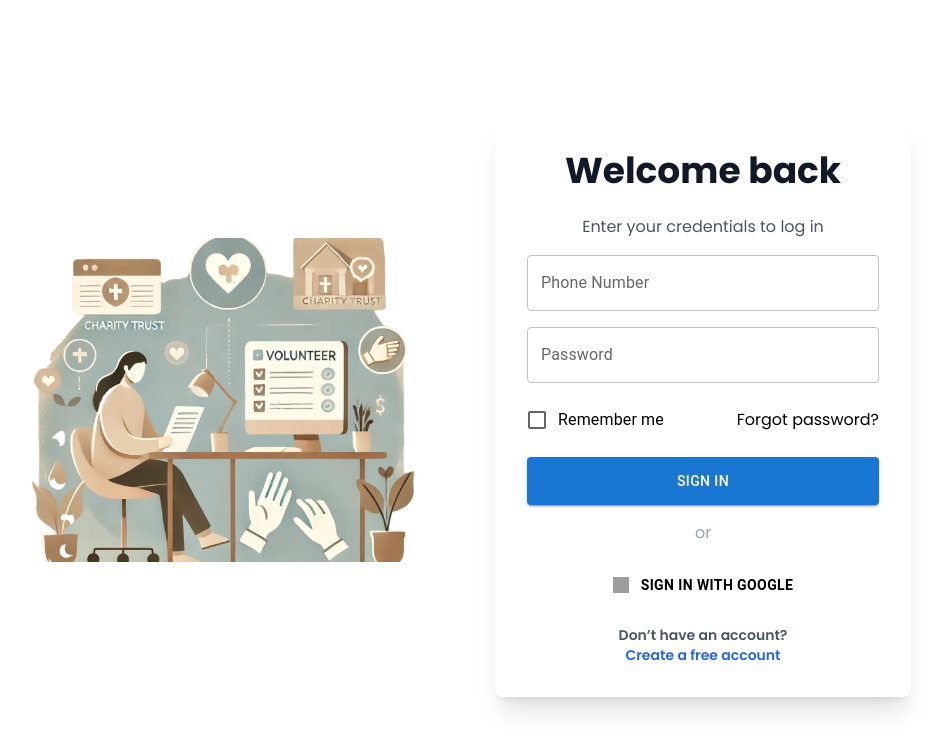
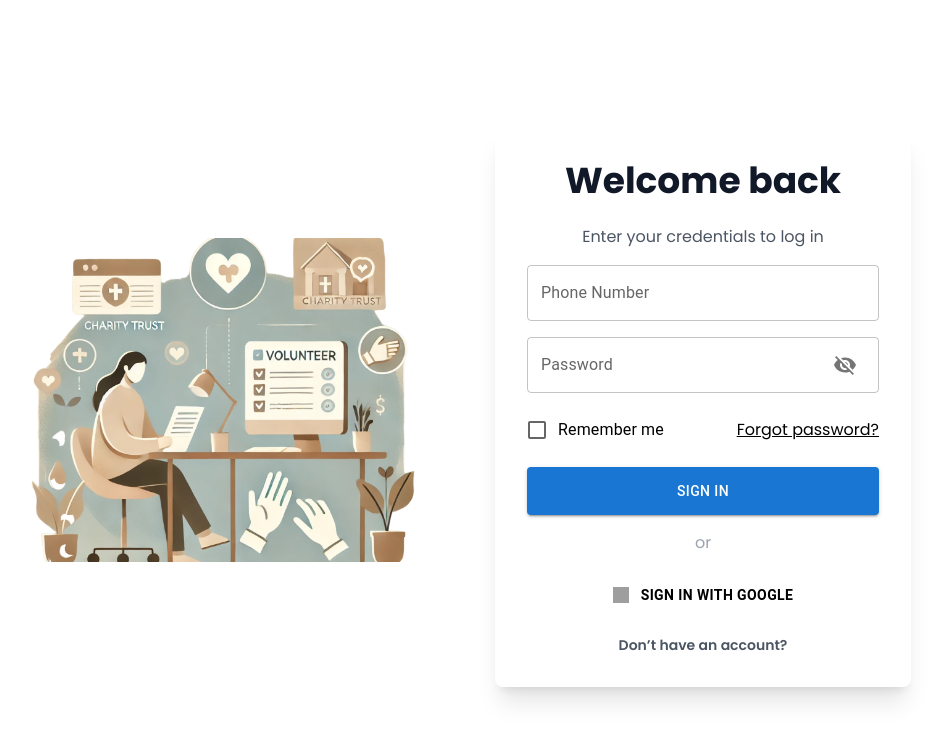
Before and after one commit to mrinalgupta24/akb-organization, a React (Vite) app: page / in a window 1280 px wide. Shown: the top 750 px of the page, without its empty margins (177-1117 px from the left). Built offline with nearby package versions, Linux system fonts and the light colour scheme; grey boxes are pictures that could not be loaded.

Commit message:
fourth  commit

```diff
--- a/package.json
+++ b/package.json
@@ -13,7 +13,8 @@
     "@dpa-id-components/ui-dialog": "^0.1.4",
     "@emotion/react": "^11.13.3",
     "@emotion/styled": "^11.13.0",
-    "@mui/material": "^6.1.6",
+    "@mui/icons-material": "^6.3.0",
+    "@mui/material": "^6.3.0",
     "@mui/styled-engine": "^6.1.6",
     "axios": "^1.7.7",
     "html2canvas": "^1.4.1",
--- a/src/pages/VerifierSignIn.jsx
+++ b/src/pages/VerifierSignIn.jsx
@@ -7,7 +7,10 @@ import {
   FormControlLabel,
   Snackbar,
   Alert,
+  IconButton,
+  InputAdornment,
 } from "@mui/material";
+import { Visibility, VisibilityOff } from "@mui/icons-material";
 import { useNavigate } from "react-router";
 import api from "../api.js";
 import { Link } from "react-router-dom";
@@ -15,21 +18,30 @@ import { Link } from "react-router-dom";
 const VerifierSignIn = () => {
   const [phoneNumber, setPhoneNumber] = useState("");
   const [password, setPassword] = useState("");
+  const [rememberMe, setRememberMe] = useState(false);
   const [error, setError] = useState(null);
-  const [isLoading, setIsLoading] = useState(false);
-  const [rememberMe, setRememberMe] = useState(false);
   const [openSnackbar, setOpenSnackbar] = useState(false);
+  const [showPassword, setShowPassword] = useState(false);
 
   const navigate = useNavigate();
 
+  const handleClickShowPassword = () => setShowPassword(!showPassword);
+  const handleMouseDownPassword = (event) => event.preventDefault();
+
+  useEffect(() => {
+    const storedPhoneNumber = localStorage.getItem("phoneNumber");
+    if (storedPhoneNumber) {
+      setPhoneNumber(storedPhoneNumber);
+      setRememberMe(true);
+    }
+  }, []);
+
   const handleSignIn = async (e) => {
     e.preventDefault();
-    setIsLoading(true);
     setError(null);
 
     if (!phoneNumber || !password) {
       setError("Please fill in all fields");
-      setIsLoading(false);
       return;
     }
 
@@ -37,36 +49,36 @@ const VerifierSignIn = () => {
       phone_number: phoneNumber,
       password: password,
     };
-
     try {
       const response = await api.post("/api/login_organization/", data);
 
-      console.log("Login response:", response.data);
+      localStorage.setItem("accessToken", response.data.access);
+      localStorage.setItem("refreshToken", response.data.refresh);
 
-      if (response.data.access && response.data.refresh) {
-        localStorage.setItem("accessToken", response.data.access);
-        localStorage.setItem("refreshToken", response.data.refresh);
-        setOpenSnackbar(true);
+      if (rememberMe) {
+        // If "Remember Me" is checked, store phone number in localStorage
+        localStorage.setItem("phoneNumber", phoneNumber);
+      } else {
+        localStorage.removeItem("phoneNumber");
+      }
+
+      setOpenSnackbar(true);
+
+      setTimeout(() => {
         navigate("/organization/organization-home");
-      } else {
-        throw new Error("Invalid response format");
-      }
+      }, 1500);
+      console.log("Sign in successful");
     } catch (error) {
-      console.error(
-        "Login error details:",
-        error.response?.data || error.message
-      );
+      console.error("Login error:", error.response || error);
       setError(
         error.response?.data?.message ||
-          error.response?.data?.detail ||
           "Invalid login credentials. Please try again."
       );
-    } finally {
-      setIsLoading(false);
     }
   };
 
-  const handleSnackbarClose = () => {
+  const handleSnackbarClose = (event, reason) => {
+    if (reason === "clickaway") return;
     setOpenSnackbar(false);
   };
 
@@ -101,10 +113,22 @@ const VerifierSignIn = () => {
             fullWidth
             label="Password"
             variant="outlined"
-            type="password"
+            type={showPassword ? "text" : "password"} // Switch type
             className="mb-4"
             value={password}
             onChange={(e) => setPassword(e.target.value)}
+            InputProps={{
+              endAdornment: (
+                <InputAdornment position="end">
+                  <IconButton
+                    onClick={handleClickShowPassword}
+                    onMouseDown={handleMouseDownPassword}
+                  >
+                    {showPassword ? <Visibility /> : <VisibilityOff />}
+                  </IconButton>
+                </InputAdornment>
+              ),
+            }}
           />
           <div className="flex justify-between items-center mb-4">
             <FormControlLabel
@@ -116,7 +140,11 @@ const VerifierSignIn = () => {
               }
               label="Remember me"
             />
-            <Link to="/forget-password">Forgot password?</Link>
+            <Link to="/">
+              <span className="underline hover:text-blue-600">
+                Forgot password?
+              </span>
+            </Link>
           </div>
 
           <Button
@@ -133,25 +161,18 @@ const VerifierSignIn = () => {
             <span className="text-gray-400 mx-2">or</span>
           </div>
 
-          <Button
-            fullWidth
-            color="primary"
-            className="h-12 bg-gray-950 rounded-md"
-          >
+          <Button fullWidth className="h-12 rounded-md bg-blue-">
             <img
               src="https://img.icons8.com/?size=100&id=17949&format=png&color=000000"
               className="h-4 w-4 "
             />
-            <span className="text-black font-semibold ml-3 ">
+            <span className="text-black font-semibold ml-3">
               Sign in with Google
             </span>
           </Button>
 
-          <p className="text-center mt-6 text-gray-600 font-semibold text-sm">
-            Don’t have an account? <br />
-            <Link to="/sign-up">
-              <span className="text-blue-600">Create a free account</span>
-            </Link>
+          <p className="text-left mt-6 text-gray-600 font-semibold text-center text-sm">
+            Don’t have an account?
           </p>
         </form>
       </div>
@@ -177,5 +198,4 @@ const VerifierSignIn = () => {
     </div>
   );
 };
-
 export default VerifierSignIn;
```
Also changed, not shown: 1 other file (tests, documents, lock files or other folders).
